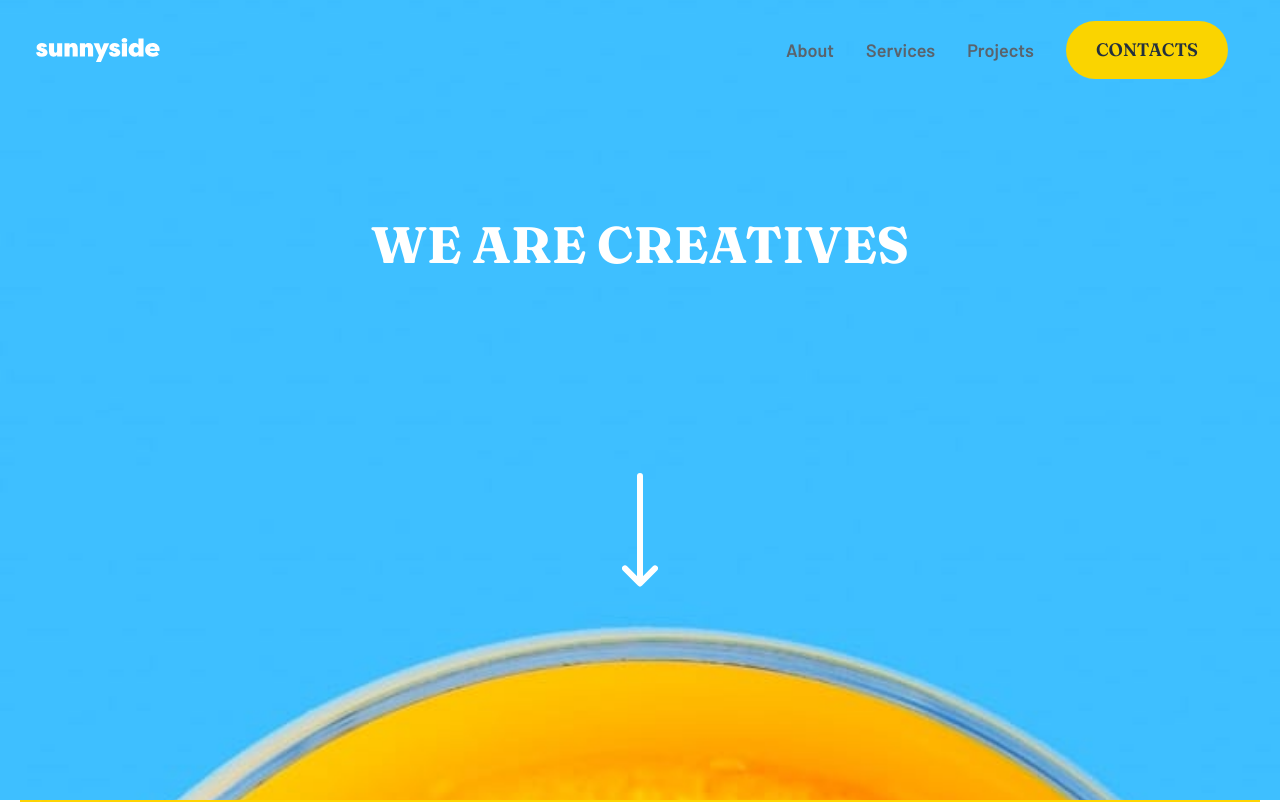
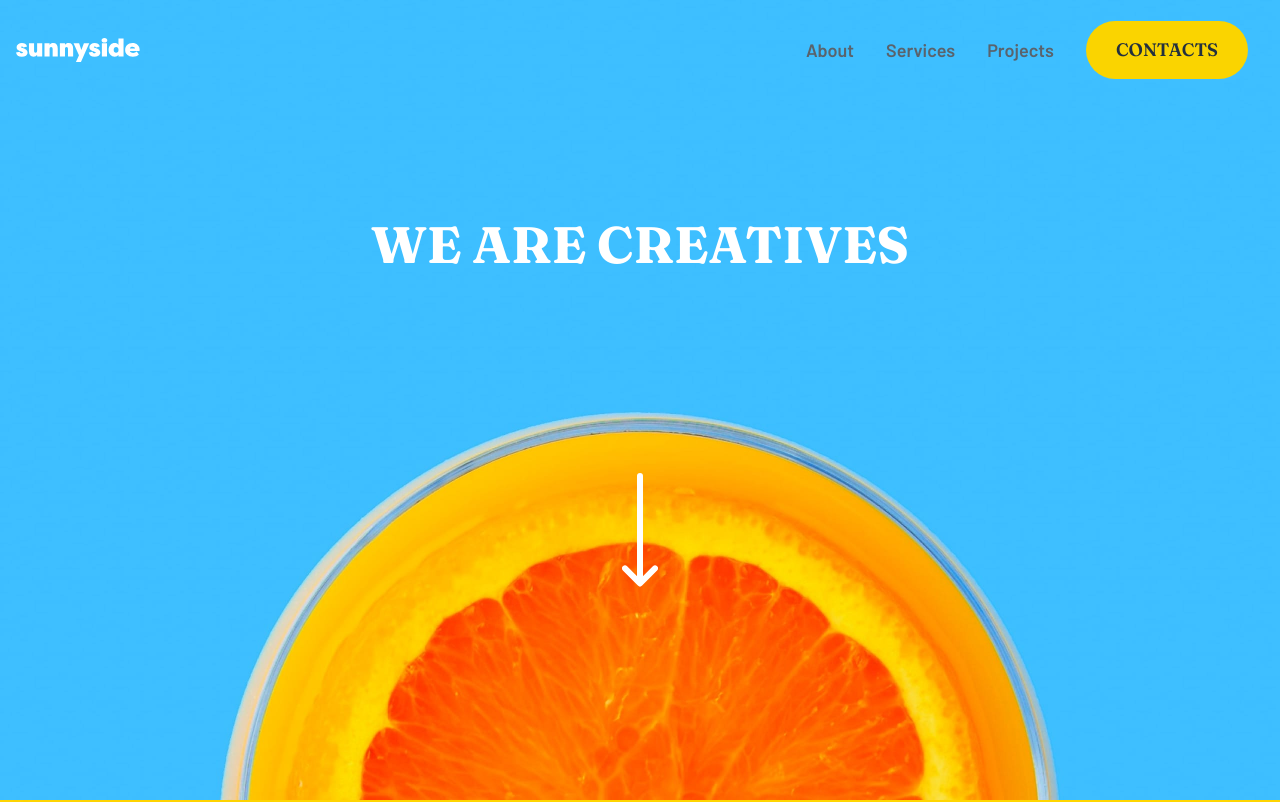
Before and after one commit to Birrellc/Practice__Sunnyside-Agency, a React (Create React App) app: page / in a window 1280 px wide. Shown: the top 802 px of the page. Built offline with nearby package versions, Linux system fonts and the light colour scheme; the HTML template or start-up script is replaced by a standard one.

Commit message:
styles: added desktop hero img

```diff
--- a/src/components/Hero/HeroStyles.css
+++ b/src/components/Hero/HeroStyles.css
@@ -28,3 +28,9 @@
     text-align: center;
     line-height: 4rem;
 }
+
+@media screen and (min-width: 768px) {
+    .hero {
+        background: url(../../../images/desktop/image-header.jpg) no-repeat center center/cover;
+    }
+}
--- a/src/index.css
+++ b/src/index.css
@@ -33,7 +33,7 @@ code {
 }
 
 .container {
-  max-width: 1240px;
+  width: 100%;
   margin: auto;
   height: 100%;
   position: relative;
```
